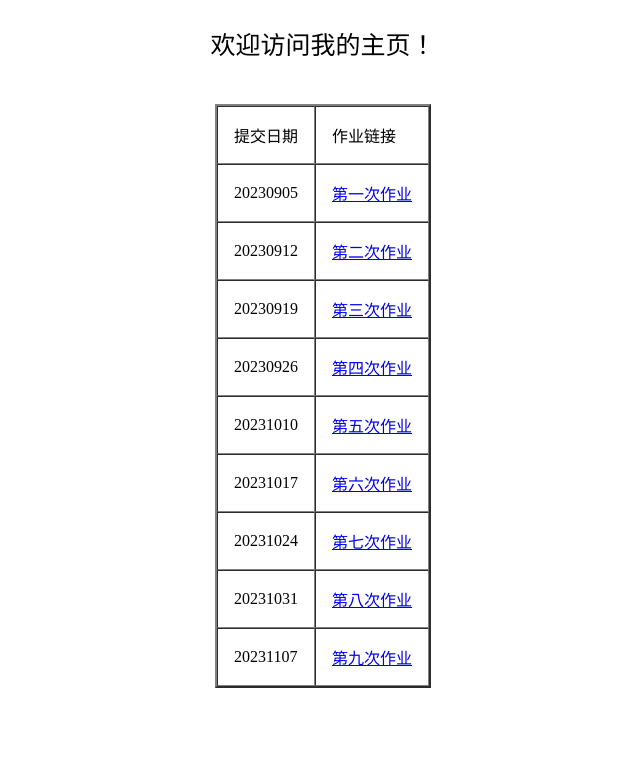
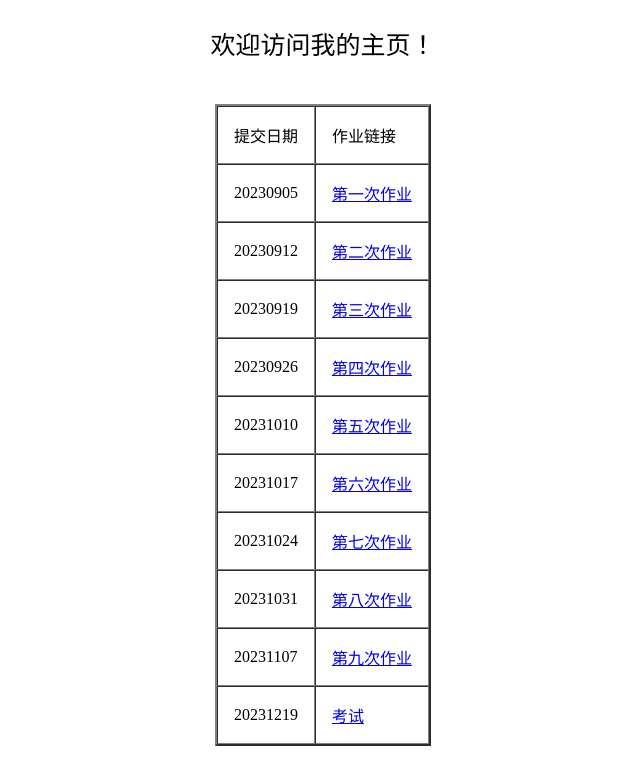
Before and after one commit to qhf76/qhf76.github.io, a plain HTML site: page index.html in a window 1280 px wide. Shown: the whole page, without its empty margins (317-957 px from the left). Drawn offline with Linux system fonts and the light colour scheme.

Commit message:
Update index.html

```diff
--- a/index.html
+++ b/index.html
@@ -54,6 +54,10 @@
             <td>20231107</td>
             <td><a href="https://qhf76.github.io/20213657-20231107.html">第九次作业</a></td>
         </tr>
+         <tr>
+            <td>20231219</td>
+            <td><a href="https://qhf76.github.io/ks.html">考试</a></td>
+        </tr>
     </table>
 </body>
 </html>
```
